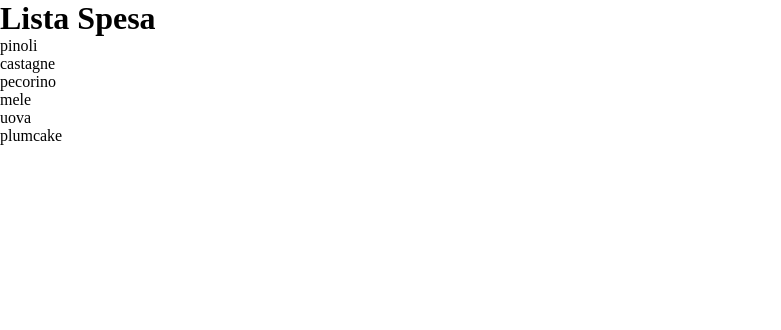
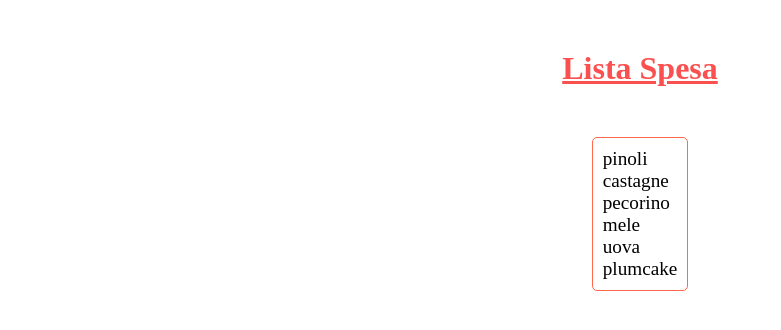
Before and after one commit to leonardoserra/js-lista-spesa, a plain HTML site: page index.html in a window 1280 px wide. Shown: the whole page, without its empty margins (0-781 px from the left). Drawn offline with Linux system fonts and the light colour scheme.

Commit message:
messo un minimo di stile

```diff
--- a/css/style.css
+++ b/css/style.css
@@ -3,3 +3,24 @@
     padding: 0;
     box-sizing: border-box;
 }
+
+.container{
+    width: 500px;
+    text-align: center;
+    margin: auto;
+}
+
+h1{
+    color: rgb(251, 80, 80);
+    margin: 50px 0;
+    text-decoration: underline;
+}
+ul{
+    font-size: larger;
+    border: 1px solid rgb(255, 106, 76);
+    padding: 10px;
+    border-radius: 5px;
+    display: inline-block;
+    list-style: none;
+    text-align: start;
+}
--- a/index.html
+++ b/index.html
@@ -8,10 +8,11 @@
     <link rel="stylesheet" href="./css/style.css"/>
 </head>
 <body>
-    <h1>Lista Spesa</h1>
-    <ul id="list">
+    <div class="container">
+        <h1>Lista Spesa</h1>
+        <ul id="list"></ul>
+    </div>
 
-    </ul>
 
     <script type="text/javascript" src="./js/main.js"></script>
 </body>
```
